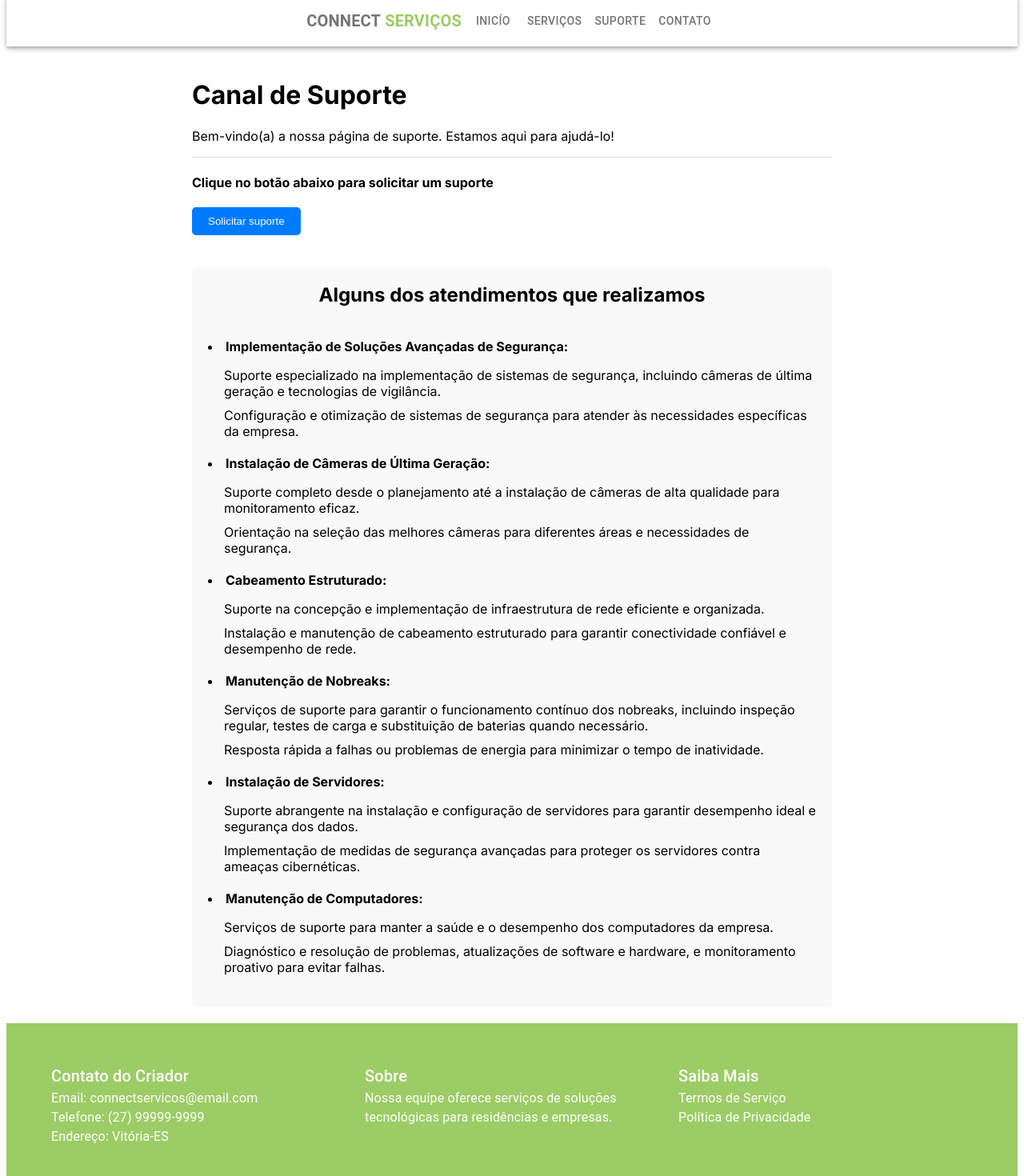
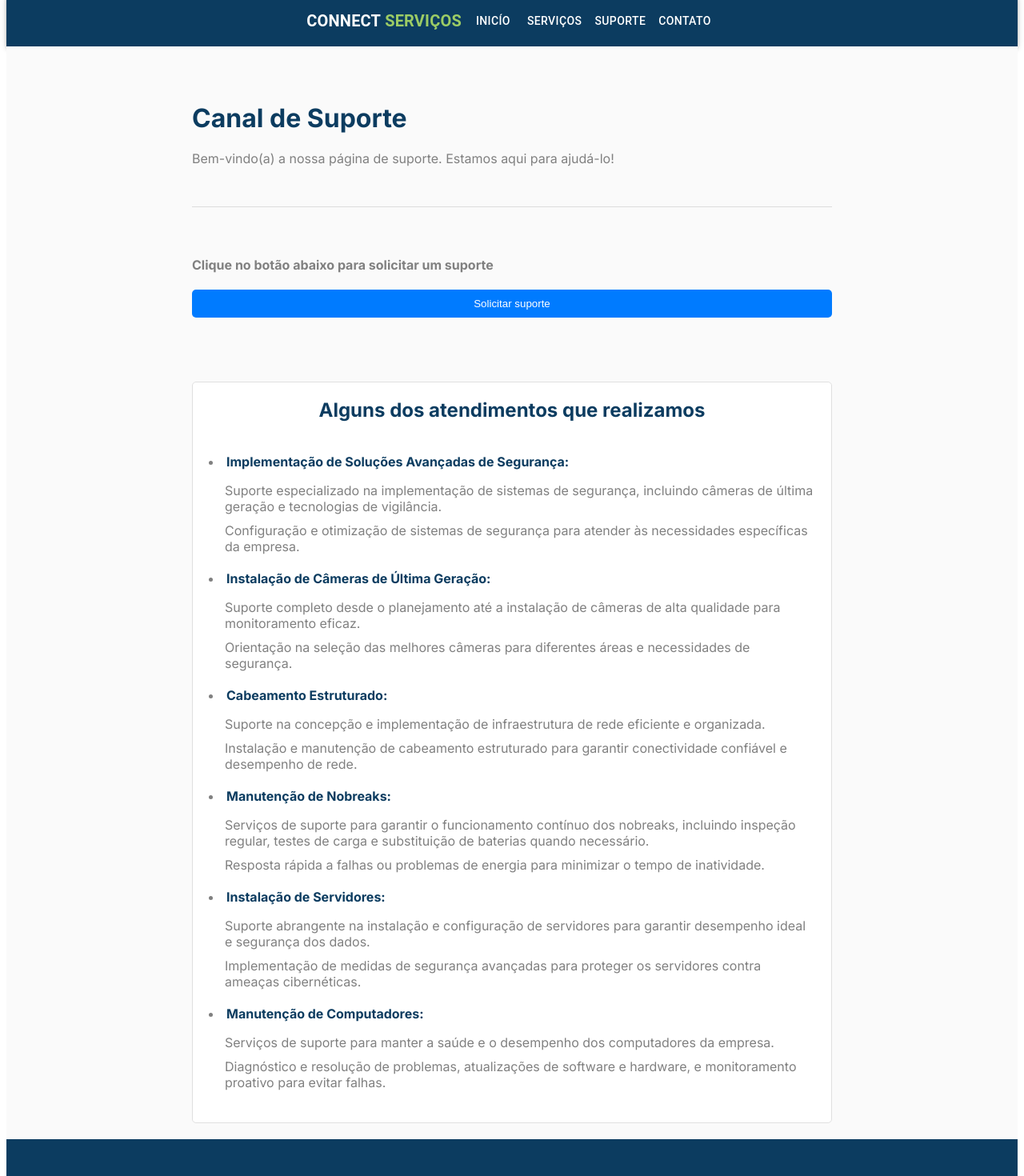
Before and after one commit to Ezequieloliveiras/cliente-connect-servicos, a Next.js app: page /pages/support in a window 1280 px wide. Shown: the part 14-1484 px from the top of the page at 80% size. Built offline with nearby package versions, Linux system fonts and the light colour scheme.

Commit message:
adicionando estilos ao suporte

```diff
--- a/src/app/components/HomeStyles.js
+++ b/src/app/components/HomeStyles.js
@@ -76,7 +76,7 @@ const StyledBoxSection = styled(Box)`
 const StyledTitleSection = styled.h1`
     && {
       font-size: 2.6em;
-      color: #757575;
+      color: rgb(12, 60, 96);
       margin-top: 50px;
       margin-bottom: 40px;
       text-align: center;
--- a/src/app/components/services/StylesServices.js
+++ b/src/app/components/services/StylesServices.js
@@ -72,7 +72,7 @@ const ServiceDescription = styled(Typography)`
 `
 const Styledtitle = styled.h1`
     font-size: 2.8em;
-    color: #757575;
+    color: rgb(12, 60, 96);
     text-align: center;
     @media (max-width: 768px) {
     font-size: 35px;
--- a/src/app/components/support/Support.js
+++ b/src/app/components/support/Support.js
@@ -1,6 +1,6 @@
 // components/SupportPage.js
 
-import { Divider } from '@mui/material'
+import { Box, Divider } from '@mui/material'
 import Head from 'next/head'
 import styled from 'styled-components'
 
@@ -8,23 +8,24 @@ const Container = styled.div`
   max-width: 800px;
   margin: 0 auto;
   padding: 20px;
-`;
+`
 
 const SupportContent = styled.div`
   display: grid;
   grid-template-columns: repeat(auto-fit, minmax(300px, 1fr));
   gap: 20px;
-`;
+`
 
 const Section = styled.div`
-  background-color: #f9f9f9;
+  background-color: #fff;
+  border: 1px solid #e0e0e0;
   padding: 20px;
   border-radius: 5px;
   margin-top: 20px;
   h2 {
     margin-top: 0;
   }
-`;
+`
 
 const SupportButton = styled.button`
   background-color: #007bff;
@@ -37,88 +38,96 @@ const SupportButton = styled.button`
   &:hover {
     background-color: #0056b3;
   }
-`;
-
+`
 
 const Topic = styled.li`
   margin-bottom: 20px;
-`;
+`
 
 const SubTopicList = styled.ul`
   list-style-type: none;
   padding-left: 20px;
-`;
+`
 
 const SubTopic = styled.li`
   margin-bottom: 10px;
-`;
+`
+
+const StyledStrong = styled.strong`
+  color: rgb(12, 60, 96);
+`
+
 
 const SupportPage = () => {
 
     return (
-        <div className="support-page">
+        <div style={{backgroundColor:'#fafafa'}}>
             <Head>
                 <title>Support - Nome da Sua Empresa</title>
             </Head>
             <Container>
-                <h1>Canal de Suporte</h1>
-                <p>Bem-vindo(a) a nossa página de suporte. Estamos aqui para ajudá-lo!</p>
-                <div>
-                    <Divider />
+                <Box sx={{marginBottom:'50px', marginTop:'50px'}}>
+                    <h1 style={{color:'rgb(12, 60, 96)'}}>Canal de Suporte</h1>
+                    <p style={{color:'grey'}}>Bem-vindo(a) a nossa página de suporte. Estamos aqui para ajudá-lo!</p>
+
+                </Box>
+                <Divider />
+                <div style={{ marginTop: '40px', marginBottom: '40px', display:'flex', flexDirection:'column' }}>
                     <h4>Clique no botão abaixo para solicitar um suporte</h4>
                     <SupportButton href='#'>
                         Solicitar suporte
                     </SupportButton>
+
                 </div>
-                <br/>
+
+                <br />
                 <SupportContent>
 
                     <Section>
-                        <h2 style={{ textAlign: 'center', marginBottom:'40px' }}>Alguns dos atendimentos que realizamos</h2>
+                        <h2 style={{color:'rgb(12, 60, 96)', textAlign: 'center', marginBottom: '40px' }}>Alguns dos atendimentos que realizamos</h2>
                         <form>
                             <Topic>
-                                <strong>Implementação de Soluções Avançadas de Segurança:</strong>
+                                <StyledStrong >Implementação de Soluções Avançadas de Segurança:</StyledStrong>
                                 <SubTopicList>
                                     <SubTopic>Suporte especializado na implementação de sistemas de segurança, incluindo câmeras de última geração e tecnologias de vigilância.</SubTopic>
                                     <SubTopic>Configuração e otimização de sistemas de segurança para atender às necessidades específicas da empresa.</SubTopic>
                                 </SubTopicList>
                             </Topic>
                             <Topic>
-                                <strong>Instalação de Câmeras de Última Geração:</strong>
+                                <StyledStrong >Instalação de Câmeras de Última Geração:</StyledStrong>
                                 <SubTopicList>
                                     <SubTopic>Suporte completo desde o planejamento até a instalação de câmeras de alta qualidade para monitoramento eficaz.</SubTopic>
                                     <SubTopic>Orientação na seleção das melhores câmeras para diferentes áreas e necessidades de segurança.</SubTopic>
                                 </SubTopicList>
                             </Topic>
                             <Topic>
-                                <strong>Cabeamento Estruturado:</strong>
+                                <StyledStrong>Cabeamento Estruturado:</StyledStrong>
                                 <SubTopicList>
                                     <SubTopic>Suporte na concepção e implementação de infraestrutura de rede eficiente e organizada.</SubTopic>
                                     <SubTopic>Instalação e manutenção de cabeamento estruturado para garantir conectividade confiável e desempenho de rede.</SubTopic>
                                 </SubTopicList>
                             </Topic>
                             <Topic>
-                                <strong>Manutenção de Nobreaks:</strong>
+                                <StyledStrong>Manutenção de Nobreaks:</StyledStrong>
                                 <SubTopicList>
                                     <SubTopic>Serviços de suporte para garantir o funcionamento contínuo dos nobreaks, incluindo inspeção regular, testes de carga e substituição de baterias quando necessário.</SubTopic>
                                     <SubTopic>Resposta rápida a falhas ou problemas de energia para minimizar o tempo de inatividade.</SubTopic>
                                 </SubTopicList>
                             </Topic>
                             <Topic>
-                                <strong>Instalação de Servidores:</strong>
+                                <StyledStrong>Instalação de Servidores:</StyledStrong>
                                 <SubTopicList>
                                     <SubTopic>Suporte abrangente na instalação e configuração de servidores para garantir desempenho ideal e segurança dos dados.</SubTopic>
                                     <SubTopic>Implementação de medidas de segurança avançadas para proteger os servidores contra ameaças cibernéticas.</SubTopic>
                                 </SubTopicList>
                             </Topic>
                             <Topic>
-                                <strong>Manutenção de Computadores:</strong>
+                                <StyledStrong>Manutenção de Computadores:</StyledStrong>
                                 <SubTopicList>
                                     <SubTopic>Serviços de suporte para manter a saúde e o desempenho dos computadores da empresa.</SubTopic>
                                     <SubTopic>Diagnóstico e resolução de problemas, atualizações de software e hardware, e monitoramento proativo para evitar falhas.</SubTopic>
                                 </SubTopicList>
                             </Topic>
-
 
                         </form>
                     </Section>
--- a/src/app/layout.js
+++ b/src/app/layout.js
@@ -11,6 +11,7 @@ const inter = Inter({ subsets: ["latin"] });
 const StyledBody = styled.body`
 margin: 0;
 padding: 0;
+color: grey;
 `
 
 export default function RootLayout({ children }) {
--- a/src/app/partials/StylesFooter.js
+++ b/src/app/partials/StylesFooter.js
@@ -5,7 +5,7 @@ import styled from 'styled-components'
 const StyledBoxFooter = styled(Box)`
 
     && {
-      background-color: #9ccc65;
+      background-color: rgb(12, 60, 96);
       color: #fff;
       padding: 50px 0 ;
     }
--- a/src/app/partials/StylesHeader.js
+++ b/src/app/partials/StylesHeader.js
@@ -9,7 +9,7 @@ import Link from 'next/link'
 const StyledAppBar = styled(AppBar)`
 
     && {
-        background-color:#fff;
+        background-color: rgb(12, 60, 96);
         display:flex;
         justify-content:center;
 
@@ -42,7 +42,7 @@ const StyledTypographyLogo = styled(Typography)`
     && {
         font-weight: bold;
         font-size: 20px;
-        color: #757575;
+        color: #fff;
         margin-right: 5px;
     }
 `
@@ -73,7 +73,7 @@ const StyledBoxButtonsMenuIcon = styled(Button)`
 const StyledBoxButtonsMenu = styled(Button)`
 
     && {
-        color: #757575;
+        color: #fff;
         display: block;
     }
 `
```
